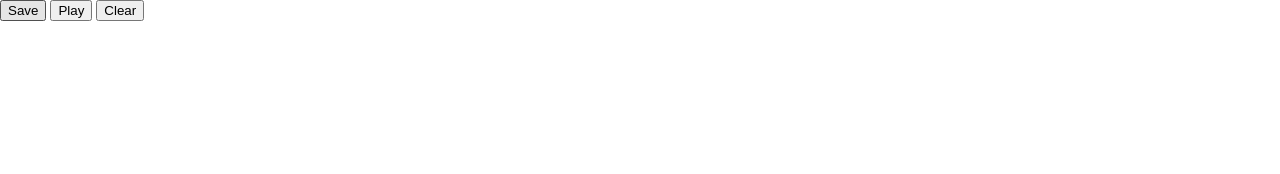
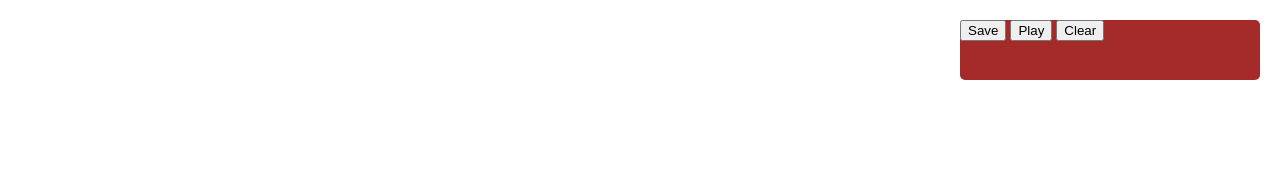
Before and after one commit to SeiAlek/paint, a plain HTML site: page index.html in a window 1280 px wide. Drawn offline with Linux system fonts and the light colour scheme.

Commit message:
Added style control block

```diff
--- a/css/style.css
+++ b/css/style.css
@@ -1,7 +1,18 @@
 body {
     margin: 0;
+    position: relative;
 }
 
 canvas {
     display: block;
 }
+
+#control {
+    background-color: brown;
+    border-radius: 5px;
+    height: 60px;
+    width: 300px;
+    position: fixed;
+    right: 20px;
+    top: 20px;
+}
```
